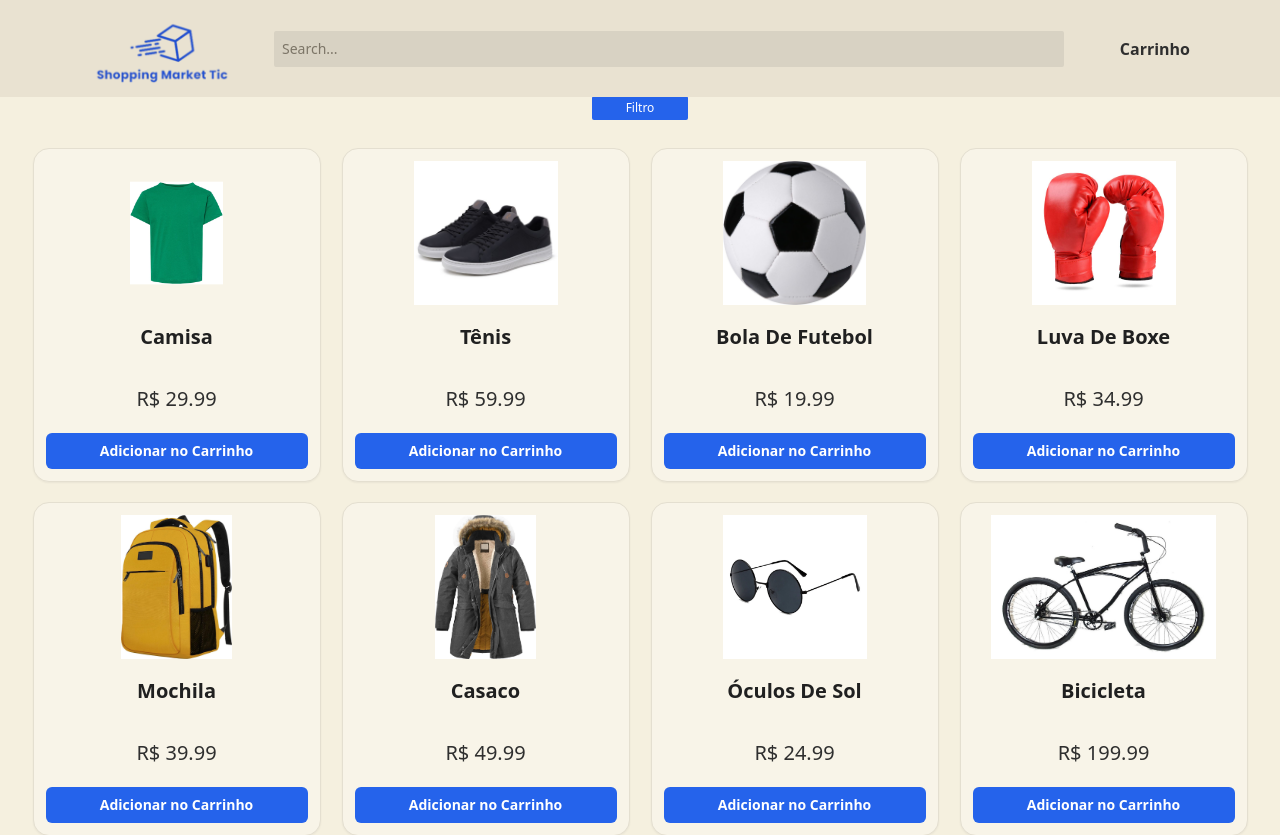
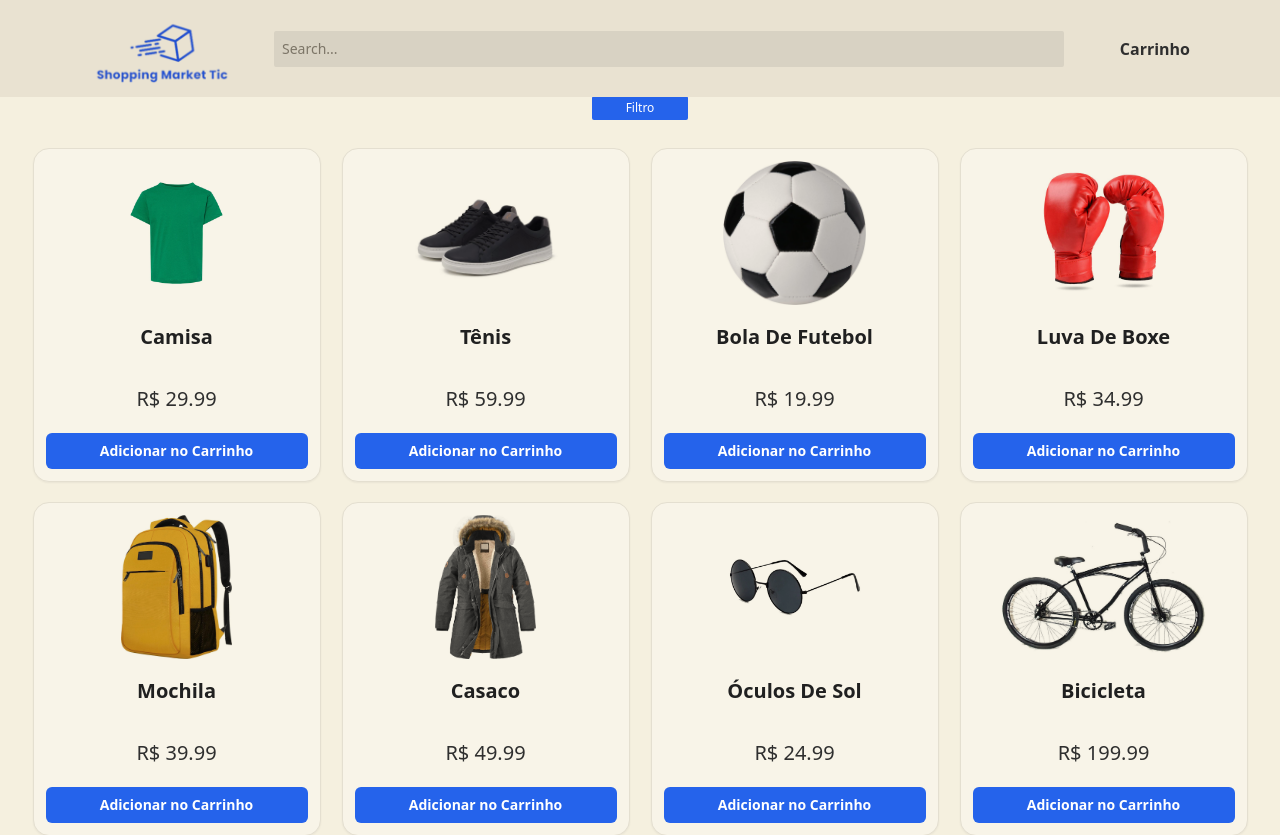
Before and after one commit to Otaviocuriel/ShoppingMarketTic, a React (Vite) app: page / in a window 1280 px wide. Shown: the top 835 px of the page. Built offline with nearby package versions, Linux system fonts and the light colour scheme; data requests are answered from the project's data file.

Commit message:
Melhorando o card

```diff
--- a/src/app/components/Card.tsx
+++ b/src/app/components/Card.tsx
@@ -6,7 +6,7 @@ const Card = ({item}: Product) => {
       <div className="flex w-full flex-col items-center text-center">
         <img
           src={`/assets/produtos/${item.image}.jpg`}
-          className="h-36 w-full rounded-xl object-contain"
+          className="h-36 w-full rounded-xl object-contain mix-blend-multiply"
           alt={item.name}
         />
         <h2 className="mt-5 min-h-[3.25rem] text-xl font-semibold leading-6 capitalize text-[#202020]">{item.name}</h2>
```
